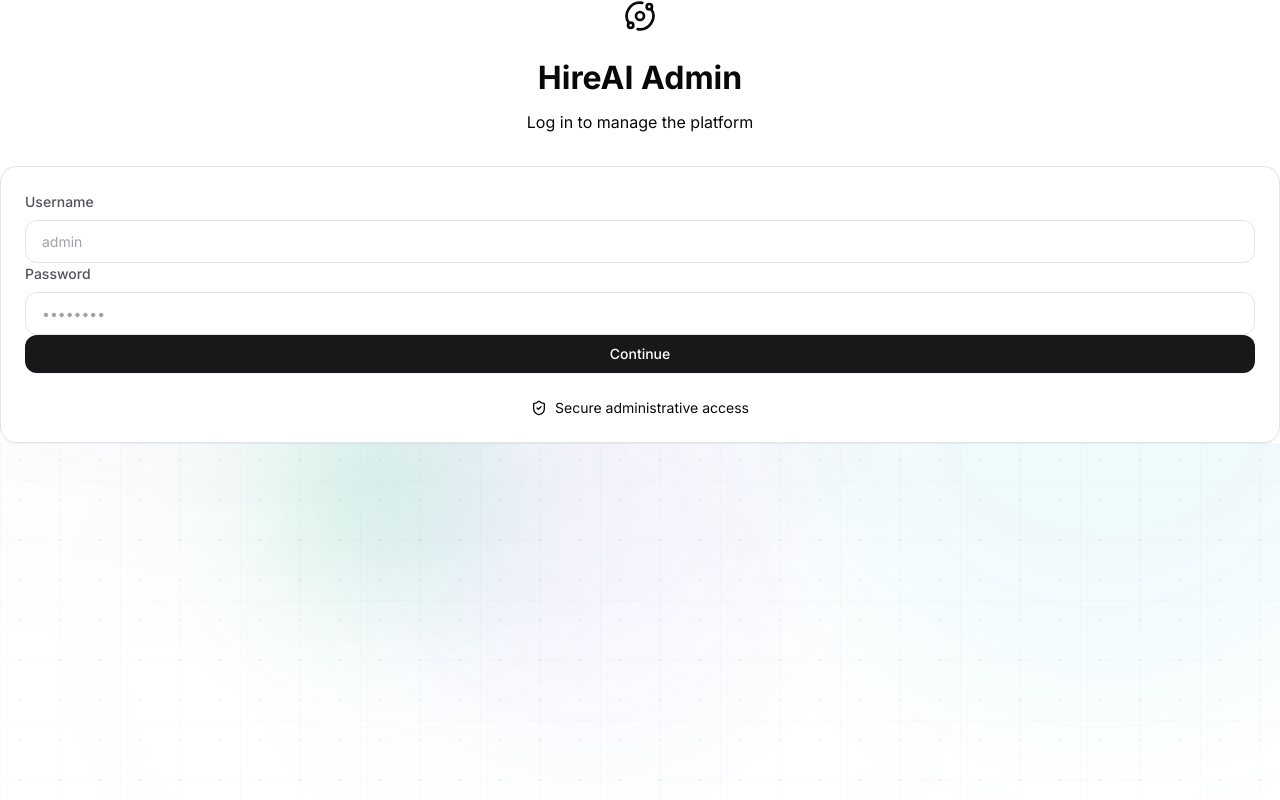
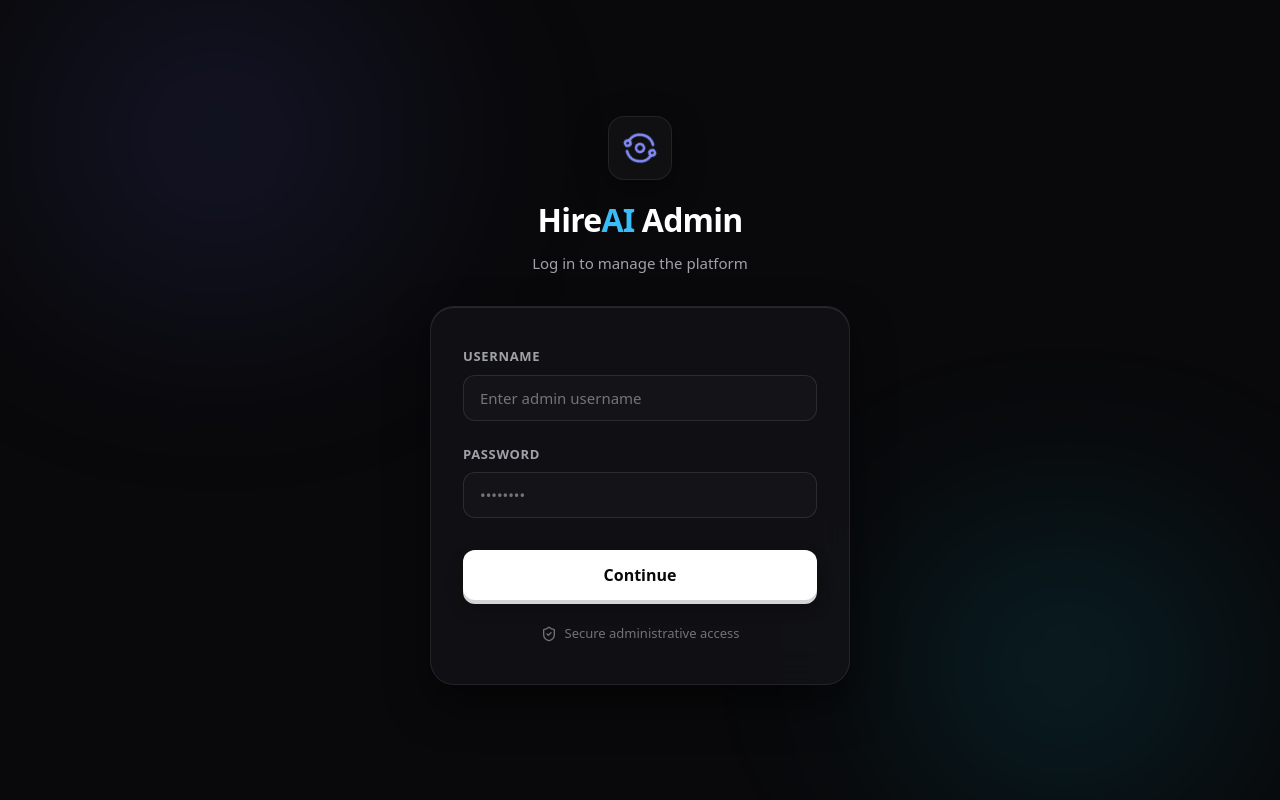
Before and after one commit to ritvikjain547-dotcom/ai-hiring-assistance, a Next.js app: page /admin in a window 1280 px wide. Built offline with nearby package versions, Linux system fonts and the light colour scheme.

Commit message:
Redesign admin login page UI with centered 3D card and tactile 3D button

```diff
--- a/src/app/admin/page.tsx
+++ b/src/app/admin/page.tsx
@@ -21,81 +21,281 @@ export default function AdminLoginPage() {
   }
 
   return (
-    <div className="min-h-screen flex items-center justify-center relative p-4 overflow-hidden" style={{ background: 'var(--color-bg-primary)' }}>
-      {/* Background Ambience */}
-      <div className="animated-background">
-        <div className="blob blob-1"></div>
-        <div className="blob blob-2"></div>
-        <div className="blob blob-3"></div>
+    <div style={{
+      minHeight: '100vh',
+      display: 'flex',
+      alignItems: 'center',
+      justifyContent: 'center',
+      position: 'relative',
+      padding: '24px',
+      overflow: 'hidden',
+      background: '#09090b', // Deep rich dark background
+      fontFamily: 'system-ui, -apple-system, sans-serif'
+    }}>
+      {/* Dynamic Ambient Background Blobs */}
+      <div style={{
+        position: 'absolute',
+        width: '100%',
+        height: '100%',
+        top: 0,
+        left: 0,
+        overflow: 'hidden',
+        pointerEvents: 'none',
+        zIndex: 0
+      }}>
+        <div style={{
+          position: 'absolute',
+          top: '-10%',
+          left: '-10%',
+          width: '50%',
+          height: '50%',
+          background: 'radial-gradient(circle, rgba(99, 102, 241, 0.15) 0%, rgba(99, 102, 241, 0) 70%)',
+          filter: 'blur(80px)',
+          animation: 'float-slow 20s infinite alternate'
+        }} />
+        <div style={{
+          position: 'absolute',
+          bottom: '-10%',
+          right: '-10%',
+          width: '50%',
+          height: '50%',
+          background: 'radial-gradient(circle, rgba(6, 182, 212, 0.15) 0%, rgba(6, 182, 212, 0) 70%)',
+          filter: 'blur(80px)',
+          animation: 'float-slow 25s infinite alternate-reverse'
+        }} />
       </div>
 
-      <div className="w-full max-w-md relative z-10">
+      {/* Main Container */}
+      <div style={{
+        width: '100%',
+        maxWidth: '420px',
+        position: 'relative',
+        zIndex: 10,
+        display: 'flex',
+        flexDirection: 'column',
+        alignItems: 'center',
+        gap: '32px'
+      }}>
         {/* Brand Header */}
-        <div className="text-center mb-8">
-          <div className="inline-flex items-center justify-center w-16 h-16 rounded-2xl bg-[var(--color-bg-card)] border border-[var(--color-border)] shadow-lg mb-4 text-white">
-            <Orbit size={32} />
+        <div style={{ textAlign: 'center' }}>
+          <div style={{
+            display: 'inline-flex',
+            alignItems: 'center',
+            justifyContent: 'center',
+            width: '64px',
+            height: '64px',
+            borderRadius: '16px',
+            background: 'rgba(255, 255, 255, 0.03)',
+            border: '1px solid rgba(255, 255, 255, 0.08)',
+            boxShadow: '0 8px 32px rgba(0, 0, 0, 0.4)',
+            marginBottom: '16px',
+            color: '#818cf8'
+          }}>
+            <Orbit size={32} className="animate-spin-slow" />
           </div>
-          <h1 className="text-3xl font-bold text-white tracking-tight">HireAI Admin</h1>
-          <p className="text-[var(--color-text-secondary)] mt-2 font-medium">Log in to manage the platform</p>
+          <h1 style={{
+            fontSize: '32px',
+            fontWeight: 800,
+            color: '#ffffff',
+            letterSpacing: '-0.025em',
+            margin: 0
+          }}>
+            Hire<span style={{ color: '#38bdf8' }}>AI</span> Admin
+          </h1>
+          <p style={{
+            color: '#a1a1aa',
+            marginTop: '8px',
+            fontSize: '15px',
+            fontWeight: 500
+          }}>
+            Log in to manage the platform
+          </p>
         </div>
 
-        {/* Login Form Card */}
-        <div className="card">
-          <form action={handleSubmit} className="space-y-6">
-            <div className="form-group">
-              <label className="form-label" htmlFor="username">
+        {/* 3D Glassmorphism Login Card */}
+        <div style={{
+          width: '100%',
+          background: 'rgba(20, 20, 25, 0.7)',
+          backdropFilter: 'blur(20px)',
+          border: '1px solid rgba(255, 255, 255, 0.08)',
+          borderRadius: '24px',
+          padding: '40px 32px',
+          boxShadow: '0 20px 40px rgba(0, 0, 0, 0.5), inset 0 1px 0 rgba(255, 255, 255, 0.1)'
+        }}>
+          <form action={handleSubmit} style={{ display: 'flex', flexDirection: 'column', gap: '24px' }}>
+            {/* Username Input */}
+            <div style={{ display: 'flex', flexDirection: 'column', gap: '8px' }}>
+              <label htmlFor="username" style={{
+                fontSize: '13px',
+                fontWeight: 600,
+                color: '#a1a1aa',
+                textTransform: 'uppercase',
+                letterSpacing: '0.05em'
+              }}>
                 Username
               </label>
-              <div className="relative">
               <input
                 id="username"
                 name="username"
                 type="text"
                 required
-                  placeholder="admin"
-                  className="form-input"
+                placeholder="Enter admin username"
+                style={{
+                  width: '100%',
+                  padding: '12px 16px',
+                  borderRadius: '12px',
+                  border: '1px solid rgba(255, 255, 255, 0.1)',
+                  background: 'rgba(255, 255, 255, 0.02)',
+                  color: '#ffffff',
+                  outline: 'none',
+                  fontSize: '15px',
+                  transition: 'all 0.2s ease',
+                  boxSizing: 'border-box'
+                }}
+                onFocus={(e) => {
+                  e.target.style.borderColor = '#818cf8';
+                  e.target.style.background = 'rgba(255, 255, 255, 0.04)';
+                  e.target.style.boxShadow = '0 0 0 3px rgba(99, 102, 241, 0.15)';
+                }}
+                onBlur={(e) => {
+                  e.target.style.borderColor = 'rgba(255, 255, 255, 0.1)';
+                  e.target.style.background = 'rgba(255, 255, 255, 0.02)';
+                  e.target.style.boxShadow = 'none';
+                }}
               />
             </div>
-            </div>
 
-            <div className="form-group">
-              <label className="form-label" htmlFor="password">
+            {/* Password Input */}
+            <div style={{ display: 'flex', flexDirection: 'column', gap: '8px' }}>
+              <label htmlFor="password" style={{
+                fontSize: '13px',
+                fontWeight: 600,
+                color: '#a1a1aa',
+                textTransform: 'uppercase',
+                letterSpacing: '0.05em'
+              }}>
                 Password
               </label>
-              <div className="relative">
               <input
                 id="password"
                 name="password"
                 type="password"
                 required
                 placeholder="••••••••"
-                  className="form-input"
+                style={{
+                  width: '100%',
+                  padding: '12px 16px',
+                  borderRadius: '12px',
+                  border: '1px solid rgba(255, 255, 255, 0.1)',
+                  background: 'rgba(255, 255, 255, 0.02)',
+                  color: '#ffffff',
+                  outline: 'none',
+                  fontSize: '15px',
+                  transition: 'all 0.2s ease',
+                  boxSizing: 'border-box'
+                }}
+                onFocus={(e) => {
+                  e.target.style.borderColor = '#818cf8';
+                  e.target.style.background = 'rgba(255, 255, 255, 0.04)';
+                  e.target.style.boxShadow = '0 0 0 3px rgba(99, 102, 241, 0.15)';
+                }}
+                onBlur={(e) => {
+                  e.target.style.borderColor = 'rgba(255, 255, 255, 0.1)';
+                  e.target.style.background = 'rgba(255, 255, 255, 0.02)';
+                  e.target.style.boxShadow = 'none';
+                }}
               />
             </div>
-            </div>
 
+            {/* Error Message */}
             {error && (
-              <div className="bg-red-500/10 border border-red-500/20 text-red-400 px-4 py-3 rounded-xl text-sm flex items-center gap-3 animate-in fade-in slide-in-from-top-2 duration-300">
-                <ShieldAlert size={18} />
+              <div style={{
+                background: 'rgba(239, 68, 68, 0.1)',
+                border: '1px solid rgba(239, 68, 68, 0.2)',
+                color: '#f87171',
+                padding: '12px 16px',
+                borderRadius: '12px',
+                fontSize: '14px',
+                display: 'flex',
+                alignItems: 'center',
+                gap: '10px'
+              }}>
+                <ShieldAlert size={18} style={{ flexShrink: 0 }} />
                 <span>{error}</span>
               </div>
             )}
 
+            {/* 3D Tactile Login Button */}
             <button
               type="submit"
               disabled={loading}
-              className="btn btn-primary w-full"
+              className="btn-3d"
+              style={{
+                position: 'relative',
+                background: '#ffffff',
+                color: '#09090b',
+                border: 'none',
+                padding: '14px 28px',
+                fontSize: '16px',
+                fontWeight: 700,
+                borderRadius: '12px',
+                cursor: 'pointer',
+                transition: 'all 0.1s ease',
+                boxShadow: '0 4px 0 #d4d4d8, 0 8px 16px rgba(0, 0, 0, 0.3)',
+                display: 'flex',
+                alignItems: 'center',
+                justifyContent: 'center',
+                outline: 'none',
+                marginTop: '8px'
+              }}
+              onMouseDown={(e) => {
+                e.currentTarget.style.transform = 'translateY(3px)';
+                e.currentTarget.style.boxShadow = '0 1px 0 #d4d4d8, 0 2px 4px rgba(0, 0, 0, 0.2)';
+              }}
+              onMouseUp={(e) => {
+                e.currentTarget.style.transform = 'translateY(0)';
+                e.currentTarget.style.boxShadow = '0 4px 0 #d4d4d8, 0 8px 16px rgba(0, 0, 0, 0.3)';
+              }}
+              onMouseLeave={(e) => {
+                e.currentTarget.style.transform = 'translateY(0)';
+                e.currentTarget.style.boxShadow = '0 4px 0 #d4d4d8, 0 8px 16px rgba(0, 0, 0, 0.3)';
+              }}
             >
               {loading ? 'Logging in...' : 'Continue'}
             </button>
           </form>
 
-          <div className="mt-6 flex items-center justify-center gap-2 text-sm text-[var(--color-text-secondary)]">
+          {/* Footer badge */}
+          <div style={{
+            marginTop: '24px',
+            display: 'flex',
+            alignItems: 'center',
+            justifyContent: 'center',
+            gap: '8px',
+            fontSize: '13px',
+            color: '#71717a'
+          }}>
             <ShieldCheck size={16} />
             <span>Secure administrative access</span>
           </div>
         </div>
       </div>
+
+      {/* Global CSS animations injected via style tag */}
+      <style dangerouslySetInnerHTML={{__html: `
+        @keyframes float-slow {
+          0% { transform: translate(0, 0) scale(1); }
+          50% { transform: translate(5%, 5%) scale(1.1); }
+          100% { transform: translate(-5%, -5%) scale(0.95); }
+        }
+        .animate-spin-slow {
+          animation: spin 8s linear infinite;
+        }
+        @keyframes spin {
+          from { transform: rotate(0deg); }
+          to { transform: rotate(360deg); }
+        }
+      `}} />
     </div>
   )
 }
```
Lines whose indentation alone changed are shown as unchanged.
